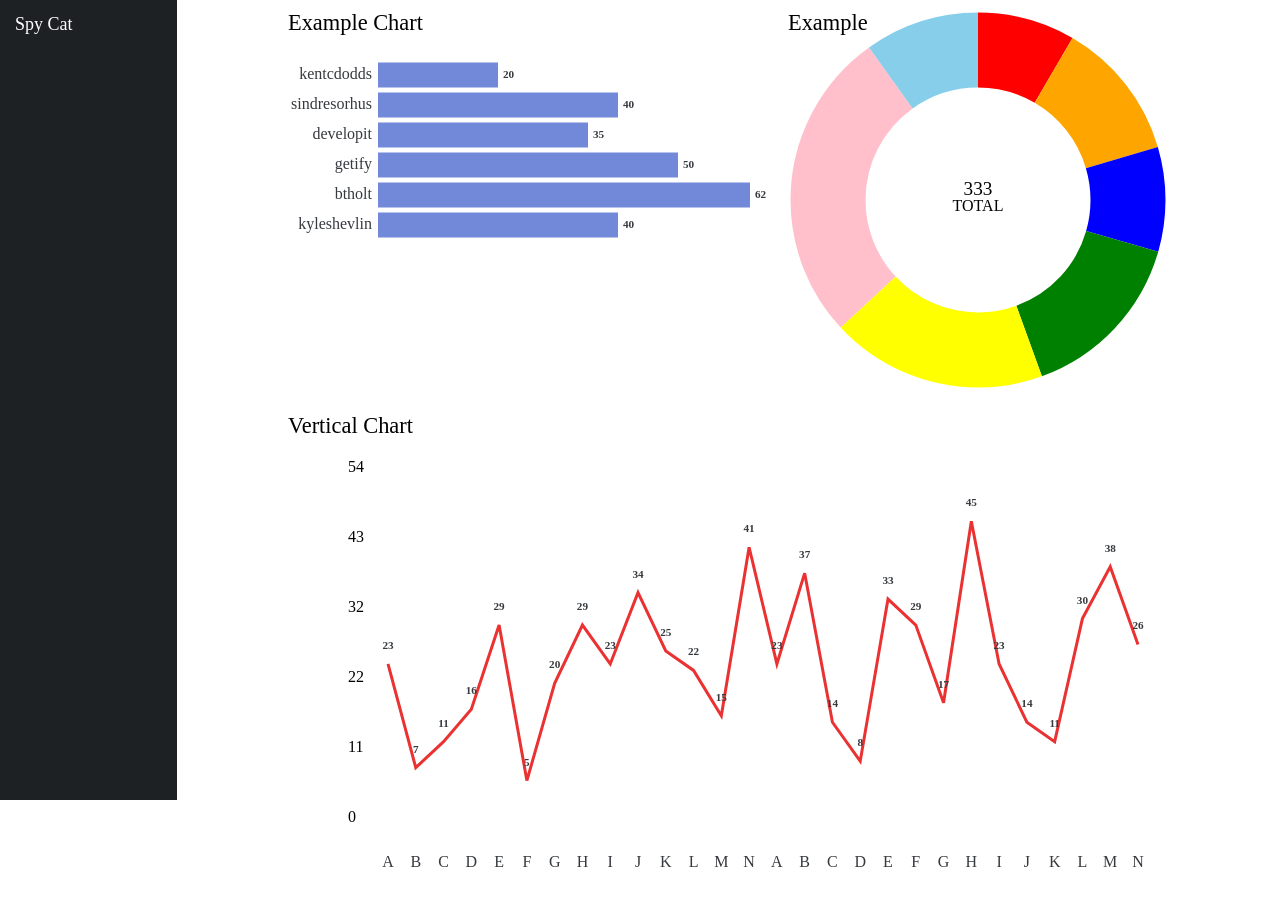
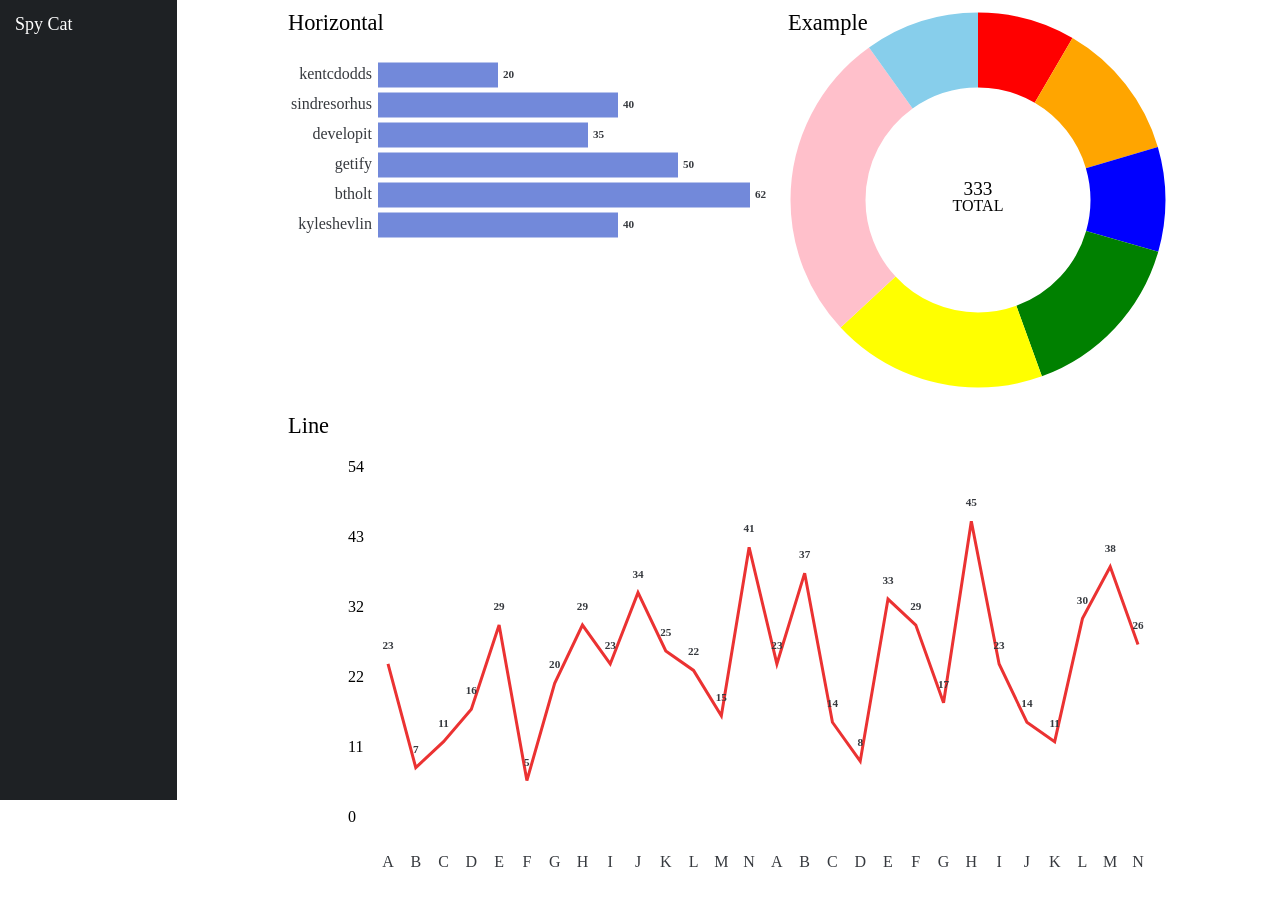
Before and after one commit to gunhwalee/spycat-client, a React (Create React App) app: page /1/traffics in a window 1280 px wide. Built offline with nearby package versions, Linux system fonts and the light colour scheme.

Commit message:
rename: 차트컴포넌트 이름변경

```diff
--- a/src/components/Chart.js
+++ b/src/components/Chart.js
@@ -2,7 +2,7 @@ import React from "react";
 import styled from "styled-components";
 import HorizontalChart from "../utils/horizontalChart";
 import LineChart from "../utils/LineChart";
-import PieChart from "../utils/PieChart";
+import DonutChart from "../utils/DonutChart";
 import mockData from "../utils/mockData.json";
 
 const EntryWrapper = styled.div`
@@ -16,11 +16,12 @@ function Chart() {
   return (
     <EntryWrapper>
       <div>
-        <HorizontalChart name="Example Chart" data={mockData.horizontalMock} />
-        <PieChart name="Example" />
+        <HorizontalChart name="Horizontal" data={mockData.horizontalMock} />
+        <DonutChart name="Donut" />
       </div>
       <div>
         <LineChart
+          name="Line"
           width={900}
           height={500}
           data={mockData.lineMock}
--- a/src/components/Main.js
+++ b/src/components/Main.js
@@ -45,7 +45,7 @@ function Main() {
         <h1>Spy Cat</h1>
       </header>
       <main className="chart-example">
-        <VerticalChart name="Example Chart" data={mockData.verticalMock} />
+        <VerticalChart name="Vertical" data={mockData.verticalMock} />
       </main>
       {!name && (
         <>
--- a/src/utils/PieChart.js
+++ b/src/utils/DonutChart.js
@@ -1,5 +1,5 @@
 import React from "react";
-import "./PieChart.css";
+import "./DonutChart.css";
 import { v4 as uuid } from "uuid";
 
 const data = [
@@ -34,7 +34,7 @@ const data = [
 ];
 const color = ["red", "orange", "blue", "green", "yellow", "pink", "skyblue"];
 
-export default function PieChart() {
+export default function DonutChart() {
   const radius = 150;
   const circumference = 2 * Math.PI * radius;
   let filled = 0;
--- a/src/utils/LineChart.js
+++ b/src/utils/LineChart.js
@@ -3,6 +3,7 @@ import "./LineChart.css";
 import { v4 as uuid } from "uuid";
 
 export default function LineChart({
+  name,
   data,
   width,
   height,
@@ -68,7 +69,7 @@ export default function LineChart({
     <svg width={width} height={height}>
       <g className="line-container">
         <text className="line-title" x="10" y="30">
-          Vertical Chart
+          {name}
         </text>
         <g className="line-chart" transform="translate(100, 60)">
           <LabelsYAxis />
```
Also changed, not shown: src/utils/DonutChart.css (renamed from src/utils/PieChart.css).
